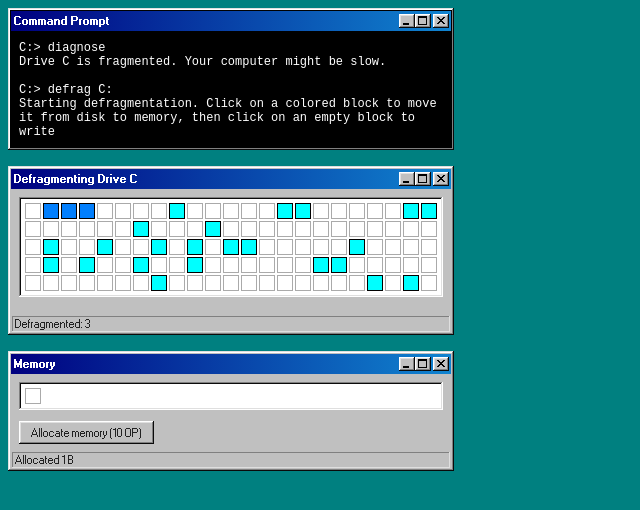
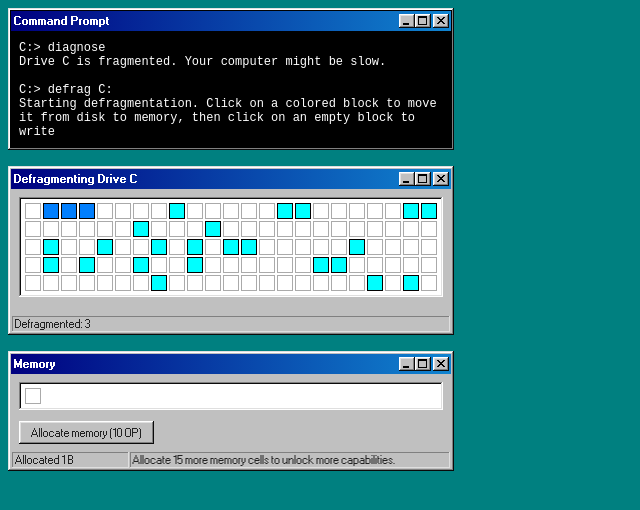
Before and after one commit to max-vogler/defrag98, a React (Vite) app: page / in a window 1280 px wide. Shown: the top 510 px of the page, without its empty margins (0-640 px from the left). Built offline with nearby package versions, Linux system fonts and the light colour scheme.

Commit message:
Add hint about memory cells unlocking next window.

```diff
--- a/src/components/App.tsx
+++ b/src/components/App.tsx
@@ -10,7 +10,7 @@ import BreakOutWindows from "./BreakOutWindows";
 import CommandPromptWindow from "./CommandPromptWindow";
 import Worldmap from "./Worldmap";
 import LogWindow from "./LogWindow";
-import { getTotalMemory } from "../systems/memory";
+import { getTotalMemory, TASK_WINDOW_MIN_MEMORY } from "../systems/memory";
 import {
   DEFRAG,
   FIREWALL,
@@ -73,7 +73,16 @@ function App() {
       </Window>
       <Window
         windowTitle="Memory"
-        statusBar={[`Allocated ${unit(getTotalMemory(state), "B")}`]}
+        statusBar={[
+          `Allocated ${unit(getTotalMemory(state), "B")}`,
+          ...(state.memory.cells.length < TASK_WINDOW_MIN_MEMORY
+            ? [
+                `Allocate ${
+                  TASK_WINDOW_MIN_MEMORY - state.memory.cells.length
+                } more memory cells to unlock more capabilities.`,
+              ]
+            : []),
+        ]}
       >
         <div className="column">
           <Grid
@@ -98,7 +107,7 @@ function App() {
           </div>
         </div>
       </Window>
-      {state.memory.cells.length > 15 ? (
+      {state.memory.cells.length >= TASK_WINDOW_MIN_MEMORY ? (
         <Window
           windowTitle={`Task Info: ${DEFRAG}`}
           statusBar={[`Privilege ring: ${state.compute.privilege}`]}
--- a/src/systems/memory.ts
+++ b/src/systems/memory.ts
@@ -1,5 +1,7 @@
 import { State } from ".";
 import { Purchase } from "./purchase";
+
+export const TASK_WINDOW_MIN_MEMORY = 16;
 
 export interface Memory {
   cells: boolean[];
```
